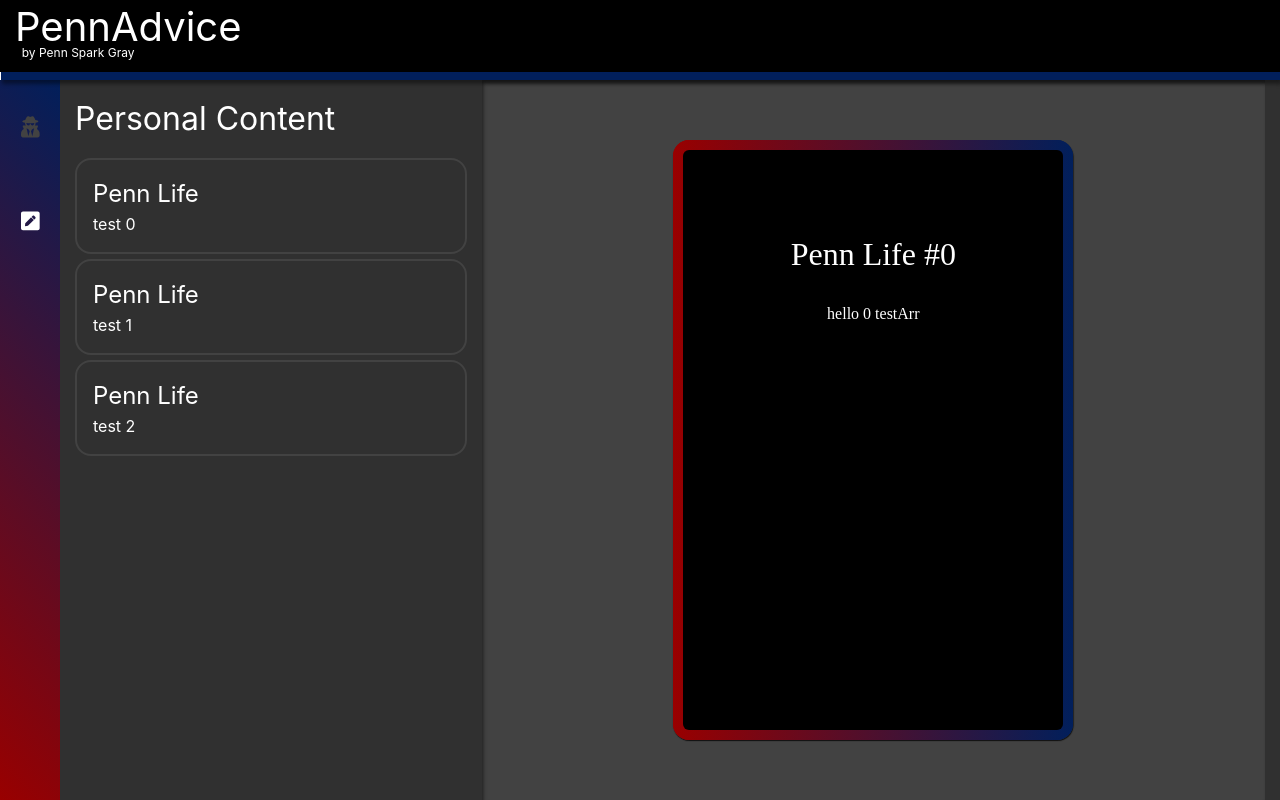
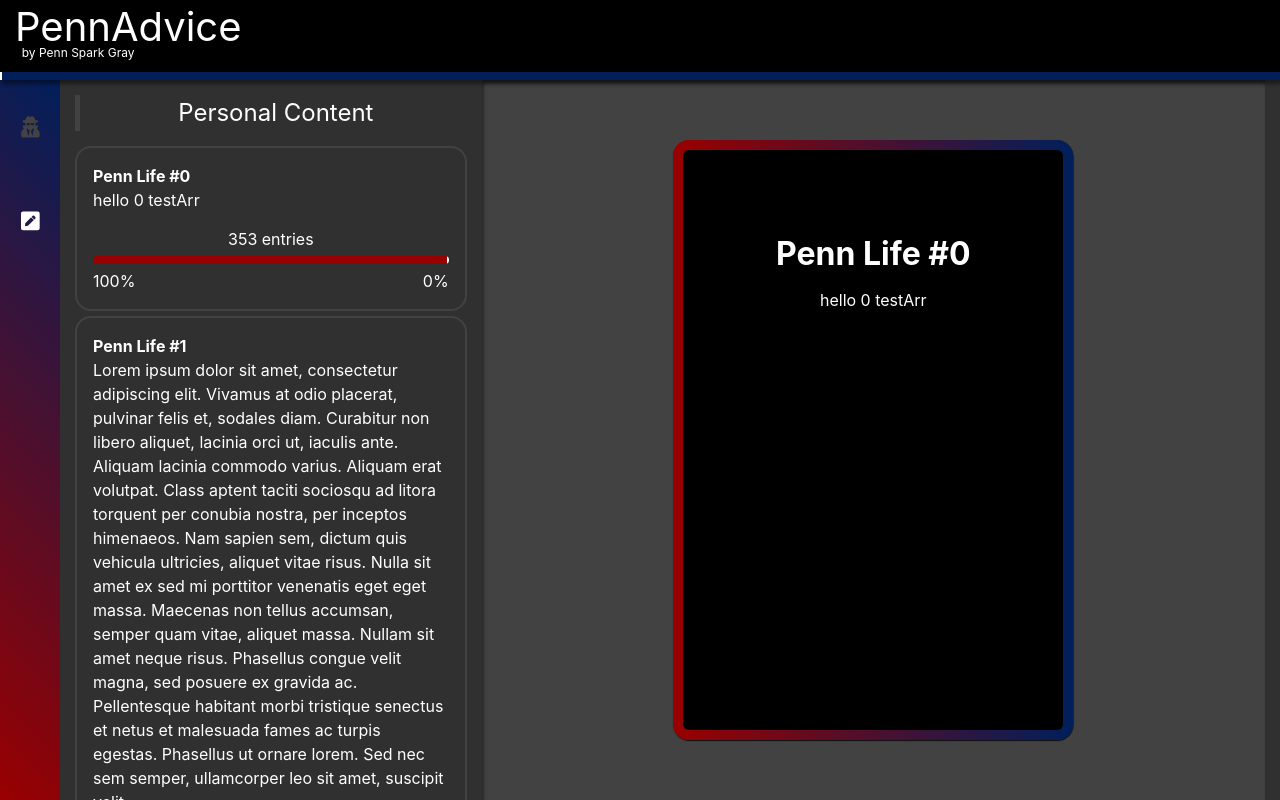
Before and after one commit to setdavid/penn-advice, a React (Create React App) app in the folder client/: page / in a window 1280 px wide. Built offline with nearby package versions, Linux system fonts and the light colour scheme.

Commit message:
implemented personal cards

```diff
--- a/client/src/Components/PersonalCard.jsx
+++ b/client/src/Components/PersonalCard.jsx
@@ -4,13 +4,31 @@ function PersonalCard(props) {
     let { infoObj } = props;
     let personalCardCSS = {}
 
+    let percentRight = 100 * infoObj.percentRight;
+    let percentLeft = 100 * (1 - infoObj.percentRight);
+
     return (
         <div className="personal-card" style={personalCardCSS}>
             <div className="personal-card-title">
-                {infoObj.type}
+                {`${infoObj.type} #${infoObj.index}`}
             </div>
             <div>
                 {infoObj.text}
+            </div>
+            <div className="personal-card-count" >
+                {`${infoObj.count} entries`}
+            </div>
+            <div className="personal-card-percent-bar" >
+                <div className="percent-bar" style={{ width: `${percentLeft}%`, minWidth: `${percentLeft}%`, backgroundColor: "#990000", borderRight: `${percentLeft > 0 ? "2px solid white" : ""}` }} />
+                <div className="percent-bar" style={{ width: `${percentRight}%`, minWidth: `${percentRight}%`, backgroundColor: "#011F5b", borderLeft: `${percentRight > 0 ? "2px solid white" : ""}` }} />
+            </div>
+            <div className="d-flex justify-content-between" >
+                <div>
+                    {`${percentLeft}%`}
+                </div>
+                <div>
+                    {`${percentRight}%`}
+                </div>
             </div>
         </div>
     );
--- a/client/src/Components/PersonalContent.jsx
+++ b/client/src/Components/PersonalContent.jsx
@@ -1,22 +1,21 @@
 import React from "react";
 import PersonalCard from "./PersonalCard";
+
+import { testArr } from "./SwipeContent";
 
 function PersonalContent(props) {
     let { style } = props;
     let personalContentCSS = {}
 
-    const testArr = [{ type: "Penn Life", index: 0, text: "test 0" },
-    { type: "Penn Life", index: 1, text: "test 1" },
-    { type: "Penn Life", index: 2, text: "test 2" }];
-
     return (
         <div id="personal-content" className="full-height" style={{ ...style, ...personalContentCSS }}>
-            <div style={{ fontSize: "2rem", marginBottom: "15px" }}>
+            <div id="personal-content-header">
                 Personal Content
             </div>
             <PersonalCard infoObj={testArr[0]} />
             <PersonalCard infoObj={testArr[1]} />
             <PersonalCard infoObj={testArr[2]} />
+            <PersonalCard infoObj={testArr[3]} />
         </div>
     );
 }
--- a/client/src/Components/SwipeCard.jsx
+++ b/client/src/Components/SwipeCard.jsx
@@ -204,11 +204,10 @@ function SwipeCard(props) {
         return v;
     }
 
-    const actualContent = <div className="swipe-card-actual-content" style={{ marginTop: `${0.1 * stateWindowHeight}px`, marginBottom: `${0.05 * stateWindowHeight}px` }}>
-        <div style={{ fontSize: "2rem" }}>
+    const actualContent = <div className="swipe-card-actual-content" style={{ marginTop: `${0.1 * stateWindowHeight}px`, marginBottom: `${0.1 * stateWindowHeight}px` }}>
+        <div style={{ fontSize: "2rem", fontWeight: "bold", marginBottom: "10px" }}>
             {`${infoObj.type} #${infoObj.index}`}
         </div>
-        <br />
         <div>
             {infoObj.text}
         </div>
--- a/client/src/Components/SwipeContent.jsx
+++ b/client/src/Components/SwipeContent.jsx
@@ -2,6 +2,11 @@ import React, { useEffect, useRef, useState } from "react";
 import { useDispatch, useSelector } from "react-redux";
 import { newPercentRight, newSwipeCard } from "../redux/ducks/swipe";
 import SwipeCard from "./SwipeCard";
+
+export const testArr = [{ type: "Penn Life", index: 0, text: "hello 0 testArr", count: 353, percentRight: 0 },
+{ type: "Penn Life", index: 1, text: "Lorem ipsum dolor sit amet, consectetur adipiscing elit. Vivamus at odio placerat, pulvinar felis et, sodales diam. Curabitur non libero aliquet, lacinia orci ut, iaculis ante. Aliquam lacinia commodo varius. Aliquam erat volutpat. Class aptent taciti sociosqu ad litora torquent per conubia nostra, per inceptos himenaeos. Nam sapien sem, dictum quis vehicula ultricies, aliquet vitae risus. Nulla sit amet ex sed mi porttitor venenatis eget eget massa. Maecenas non tellus accumsan, semper quam vitae, aliquet massa. Nullam sit amet neque risus. Phasellus congue velit magna, sed posuere ex gravida ac. Pellentesque habitant morbi tristique senectus et netus et malesuada fames ac turpis egestas. Phasellus ut ornare lorem. Sed nec sem semper, ullamcorper leo sit amet, suscipit velit.", count: 10, percentRight: 0.75 },
+{ type: "Penn Life", index: 2, text: "hello 2 testArr", count: 34, percentRight: 0 },
+{ type: "Penn Life", index: 3, text: "Lorem ipsum dolor sit amet, consectetur adipiscing elit. Vivamus at odio placerat, pulvinar felis et, sodales diam. Curabitur non libero aliquet, lacinia orci ut, iaculis ante. Aliquam lacinia commodo varius. Aliquam erat volutpat. Class aptent taciti sociosqu ad litora torquent per conubia nostra, per inceptos himenaeos. Nam sapien sem, dictum quis vehicula ultricies, aliquet vitae risus. Nulla sit amet ex sed mi porttitor venenatis eget eget massa. Maecenas non tellus accumsan, semper quam vitae, aliquet massa. Nullam sit amet neque risus. Phasellus congue velit magna, sed posuere ex gravida ac. Pellentesque habitant morbi tristique senectus et netus et malesuada fames ac turpis egestas. Phasellus ut ornare lorem. Sed nec sem semper, ullamcorper leo sit amet, suscipit velit.", count: 50, percentRight: 1 }];
 
 function SwipeContent() {
     let exist = useRef(true);
@@ -47,18 +52,13 @@ function SwipeContent() {
         }
     }, [hasSwipeCard]);
 
-    const testArr = [{ type: "Penn Life", index: 0, text: "hello 0 testArr", percentRight: 0 },
-    { type: "Penn Life", index: 1, text: "Lorem ipsum dolor sit amet, consectetur adipiscing elit. Vivamus at odio placerat, pulvinar felis et, sodales diam. Curabitur non libero aliquet, lacinia orci ut, iaculis ante. Aliquam lacinia commodo varius. Aliquam erat volutpat. Class aptent taciti sociosqu ad litora torquent per conubia nostra, per inceptos himenaeos. Nam sapien sem, dictum quis vehicula ultricies, aliquet vitae risus. Nulla sit amet ex sed mi porttitor venenatis eget eget massa. Maecenas non tellus accumsan, semper quam vitae, aliquet massa. Nullam sit amet neque risus. Phasellus congue velit magna, sed posuere ex gravida ac. Pellentesque habitant morbi tristique senectus et netus et malesuada fames ac turpis egestas. Phasellus ut ornare lorem. Sed nec sem semper, ullamcorper leo sit amet, suscipit velit.", percentRight: 0.75 },
-    { type: "Penn Life", index: 2, text: "hello 2 testArr", percentRight: 0 },
-    { type: "Penn Life", index: 3, text: "hello 3 testArr", percentRight: 1 }];
-
     let currObj = testArr[index];
     let nextObj = testArr[index + 1];
 
     const emptyObj = {
         type: "Penn Life",
         index: "?",
-        text: "NO NEW CONTENT (but swiping is fun &#128512;)",
+        text: "NO NEW CONTENT (but swiping is fun :) )",
         percentRight: Math.random(),
     };
 
--- a/client/src/Components/TitleBar.jsx
+++ b/client/src/Components/TitleBar.jsx
@@ -25,8 +25,8 @@ function TitleBar() {
         </div>
       </div>
       <div className="row" style={{ height: "10%", minHeight: "10%" }}>
-        <div className="percent-bar" style={{ width: `${percentLeft}%`, minWidth: `${percentLeft}%`, backgroundColor: "#990000", borderRight: `${percentLeft > 0 ? "1px solid white" : ""}` }} />
-        <div className="percent-bar" style={{ width: `${percentRight}%`, minWidth: `${percentRight}%`, backgroundColor: "#011F5b", borderLeft: `${percentRight > 0 ? "1px solid white" : ""}` }} />
+        <div className="percent-bar" style={{ width: `${percentLeft}%`, minWidth: `${percentLeft}%`, backgroundColor: "#990000", borderRight: `${percentLeft > 0 ? "2px solid white" : ""}` }} />
+        <div className="percent-bar" style={{ width: `${percentRight}%`, minWidth: `${percentRight}%`, backgroundColor: "#011F5b", borderLeft: `${percentRight > 0 ? "2px solid white" : ""}` }} />
       </div>
     </div>
   );
--- a/client/src/css/base-styles.css
+++ b/client/src/css/base-styles.css
@@ -192,11 +192,24 @@ p,
 #personal-content {
     position: relative;
     background: #303030;
+    overflow-y: scroll;
+}
+
+#personal-content::-webkit-scrollbar {
+    display: none;
 }
 
 #personal-content, #account-content {
     padding-top: 15px;
     padding-bottom: 15px;
+}
+
+#personal-content-header {
+    font-size: 1.5rem;
+    margin-bottom: 15px;
+    border-left: solid 5px #424242;
+    padding-left: 5px;
+    text-align: center;
 }
 
 #personal-content>.personal-card {
@@ -210,7 +223,24 @@ p,
 }
 
 .personal-card-title {
-    font-size: 1.5rem;
+    font-weight: bold;
+}
+
+.personal-card-count {
+    text-align: center;
+    margin-top: 15px;
+}
+
+.personal-card-percent-bar {
+    position: relative;
+    height: 8px;
+    min-height: 8px;
+    display: flex;
+    border-radius: 5px;
+    overflow: hidden;
+    margin-top: 5px;
+    margin-bottom: 5px;
+    /* border: white 1px solid; */
 }
 
 /* #swipe-content, #personal-content {
@@ -221,6 +251,9 @@ p,
     transition-property: width min-width;
     transition-duration: 1s;
     z-index: 1000;
+    height: 100%;
+    min-height: 100%;
+    overflow: hidden;
 }
 
 .swipe-card {
@@ -267,9 +300,8 @@ p,
 
 .swipe-card-actual-content {
     overflow: hidden;
-    margin-left: 15px;
-    margin-right: 15px;
-    font-family: serif;
+    padding-left: 15px;
+    padding-right: 15px;
 }
 
 .no-select {
```
